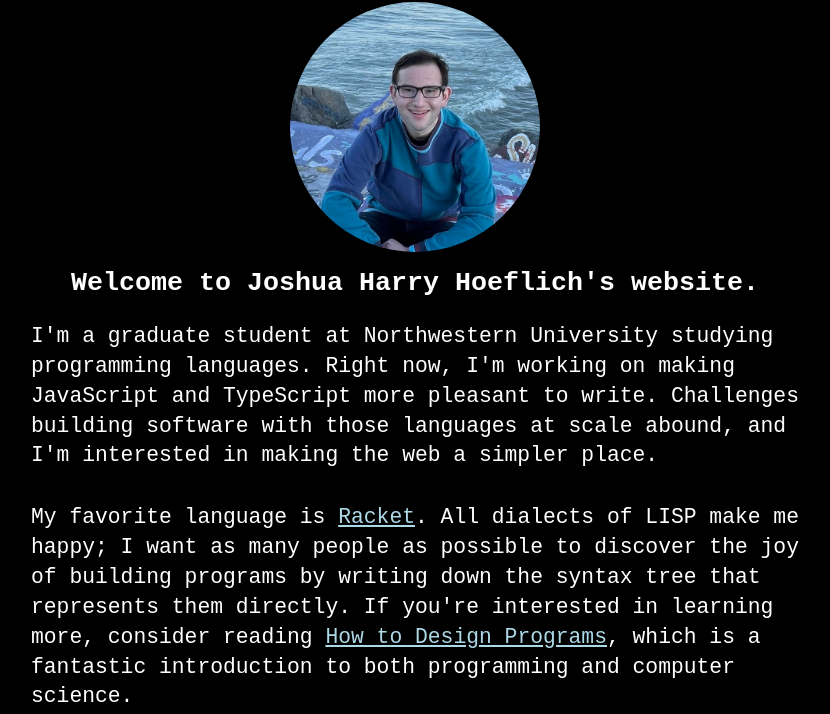
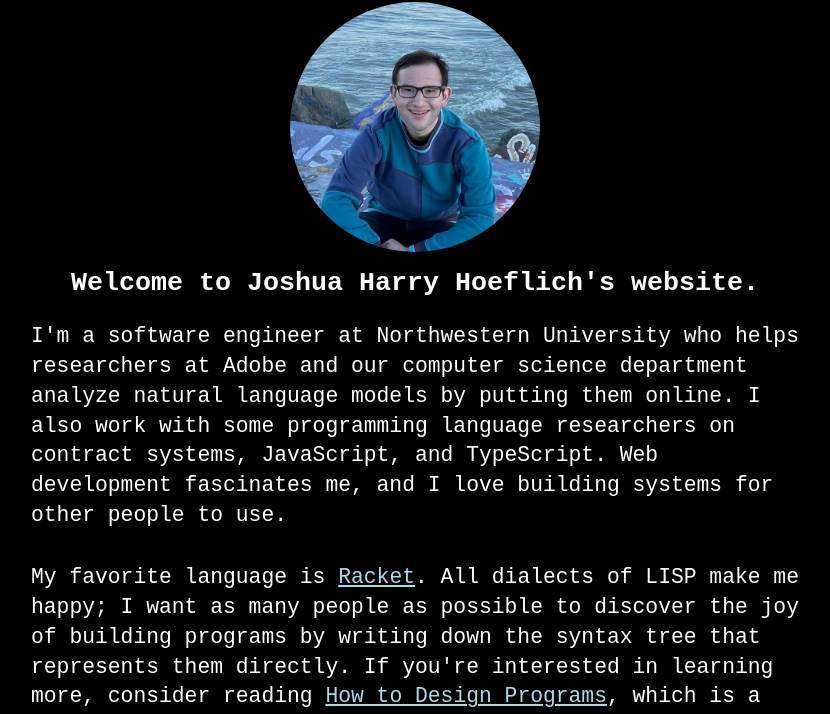
Before and after one commit to joshuaharry/joshuaharry.com, a website: page public/index.html in a window 1280 px wide. Shown: the part 83-797 px from the top of the page, without its empty margins (225-1055 px from the left). Drawn offline with Linux system fonts and the light colour scheme.

Commit message:
Updates first paragraph

```diff
--- a/public/index.html
+++ b/public/index.html
@@ -21,11 +21,12 @@
       <h2 id="subtitle">Welcome to Joshua Harry Hoeflich's website.</h2>
       <div id="content">
         <p>
-          I'm a graduate student at Northwestern University studying programming
-          languages. Right now, I'm working on making JavaScript and TypeScript
-          more pleasant to write. Challenges building software with those
-          languages at scale abound, and I'm interested in making the web a
-          simpler place.
+          I'm a software engineer at Northwestern University who helps
+          researchers at Adobe and our computer science department analyze
+          natural language models by putting them online. I also work with some
+          programming language researchers on contract systems, JavaScript, and
+          TypeScript. Web development fascinates me, and I love building systems
+          for other people to use.
         </p>
         <p>
           My favorite language is
```
